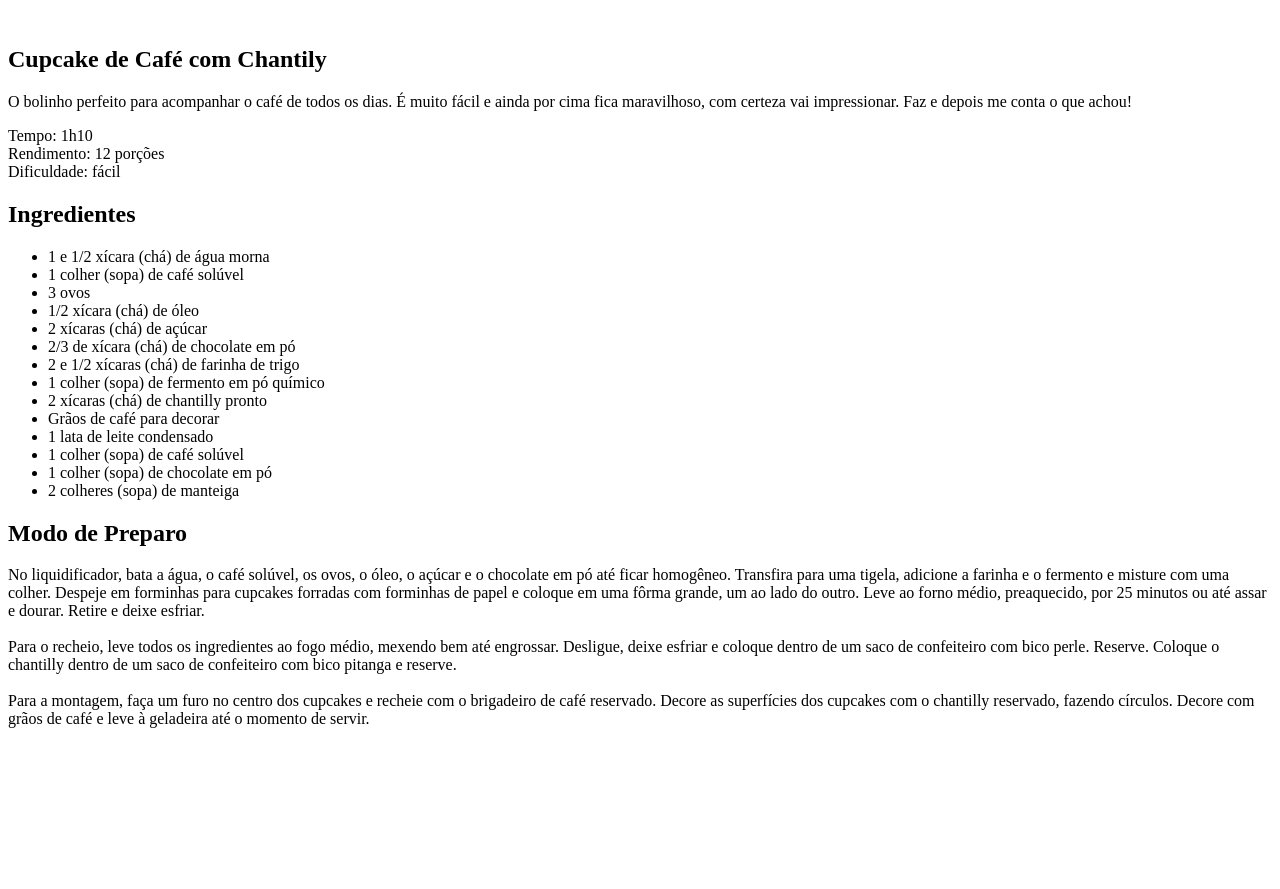
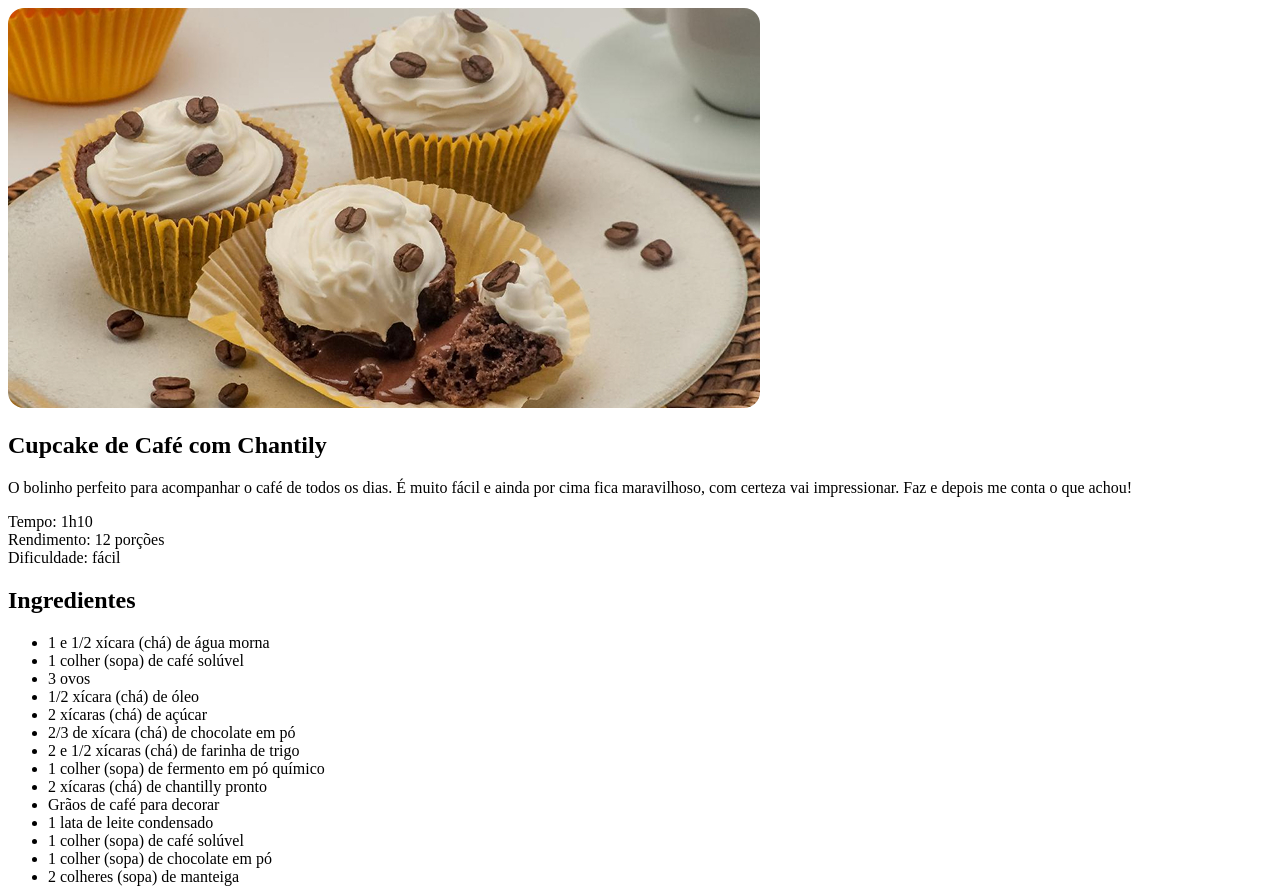
Before and after one commit to Gabriots/Projeto-1, a plain HTML site: page index.html in a window 1280 px wide. Shown: the top 889 px of the page. Before the commit the page ends 800 px from the top, so only its background shows below. Drawn offline with Linux system fonts and the light colour scheme.

Commit message:
adicionando imagens e um pouco de estilos

```diff
--- a/index.html
+++ b/index.html
@@ -4,10 +4,11 @@
     <meta charset="UTF-8">
     <meta name="viewport" content="width=device-width, initial-scale=1.0">
     <title>Página de Receita</title>
+    <link rel="stylesheet" href="style.css">
 </head>
 <body>
     <div id="page">
-    <img src="" alt="">
+    <img src="assets/img2.jpg" alt="Imagem de um cupcake de café com chantily">
     <main>
         <section id="about">
             <h1>Cupcake de Café com Chantily</h1>
--- /dev/null
+++ b/style.css
@@ -0,0 +1,3 @@
+img{
+    border-radius: 16px;
+}
```
Also changed, not shown: assets/img1.jpg (added), assets/img2.jpg (added).
